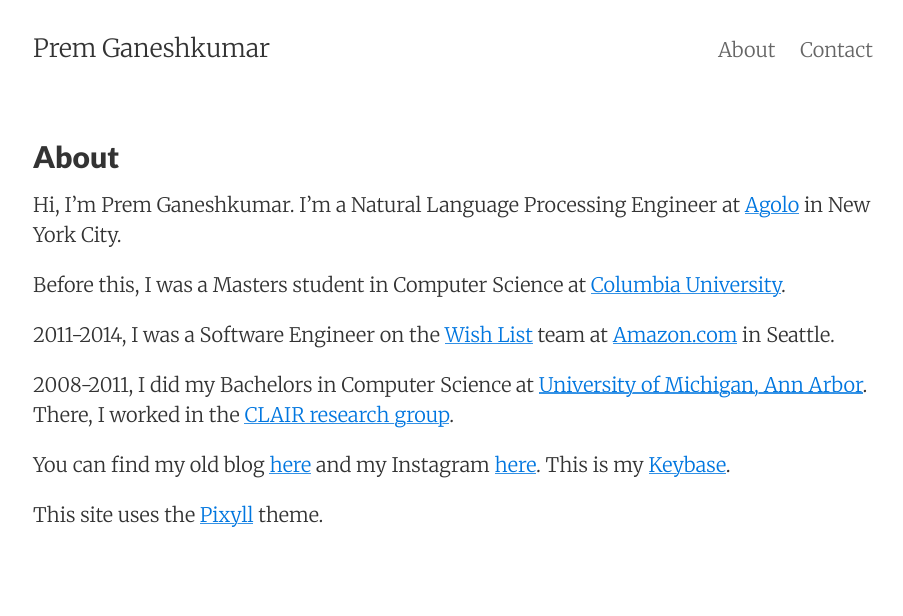
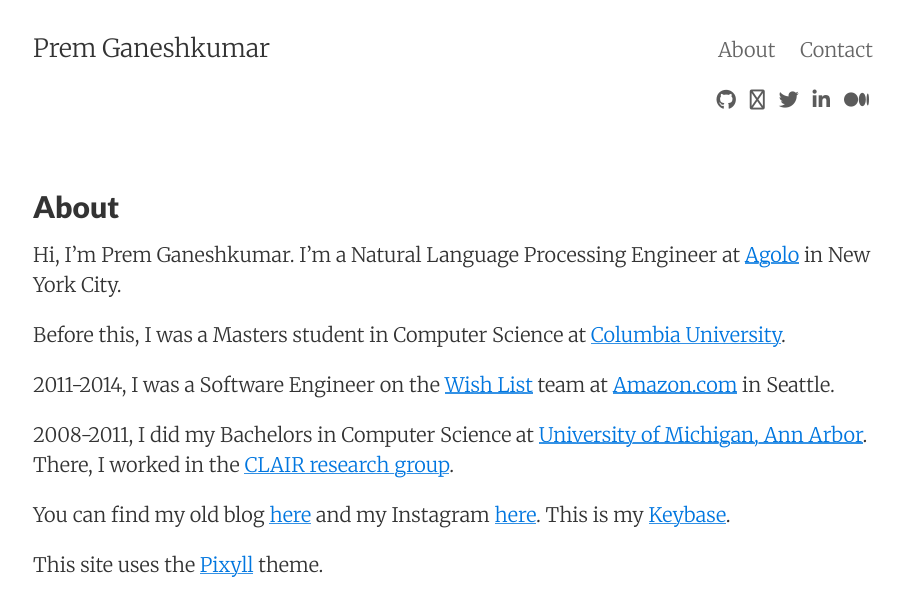
Before and after one commit to premgane/premgane.github.io, a Jekyll site: the page built from about.md, in a window 1280 px wide. Shown: the top 616 px of the page, without its empty margins (187-1090 px from the left). Built offline with Jekyll 4.4.1, drawn with Linux system fonts in a browser that asks for light colours; nearby versions of some CDN libraries.

Commit message:
Addshare and contact buttons

```diff
--- a/_config.yml
+++ b/_config.yml
@@ -1,6 +1,6 @@
 # Site settings
 title:       Prem Ganeshkumar
-email:       ganeprem@gmail.com
+email:
 author:      Prem Ganeshkumar
 description: 'Personal site of Prem Ganeshkumar, NLP engineer at Agolo.com'
 baseurl:     ""
@@ -20,9 +20,9 @@
 animated:             false
 show_related_posts:   false
 show_post_footers:    false
-show_social_icons:    false
+show_social_icons:    true
 ajaxify_contact_form: false
-enable_mathjax: false
+enable_mathjax: true
 extended_fonts: false
 enable_anchorjs: false
 
@@ -46,18 +46,18 @@
 google_plus_id:
 linkedin_username: prem-ganeshkumar-6a3a2318
 angellist_username:
-medium_id: premgane
+medium_id: pgkr
 bitcoin_url:
 paypal_url:
 flattr_button:
 
 # Post sharing icons
-show_sharing_icons: false
+show_sharing_icons: true
 # Change to 'true' to enable individual icons
 share_facebook: true
 share_twitter: true
 share_googleplus: false
-share_linkedin: false
+share_linkedin: true
 share_digg: false
 share_tumblr: false
 share_reddit: true
@@ -69,7 +69,7 @@
     newer: 'Newer'
     older: 'Older'
   share_buttons:
-    text:         'Share this post!'
+    text:         ''
     facebook:     'Share on Facebook'
     twitter:      'Share on Twitter'
     googleplus:   'Share on Google+'
```
